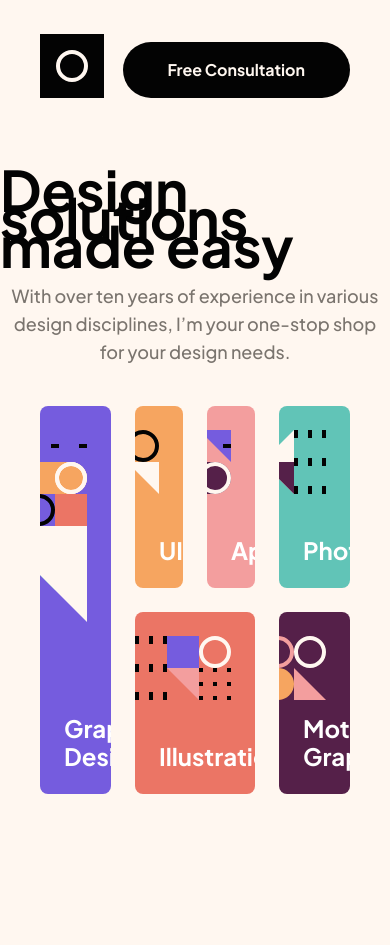
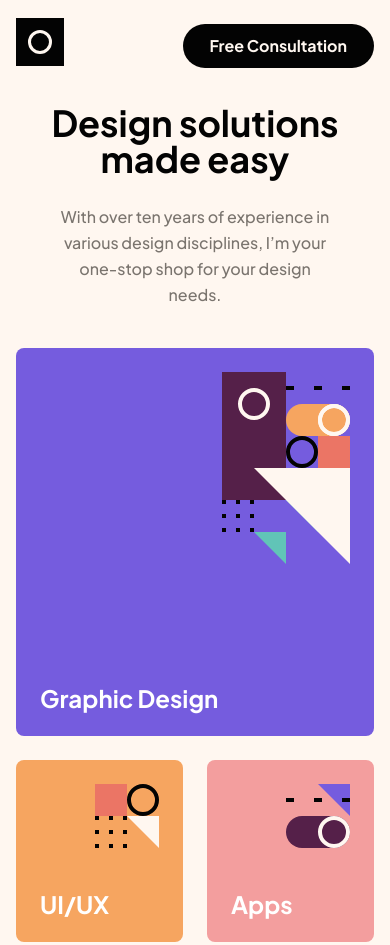
Before and after one commit to Ergashev95/single-page-design-portfolio, a plain HTML site: page index.html in a window 390 px wide. Shown: the top 945 px of the page. Before the commit the page ends 844 px from the top, so only its background shows below. Drawn offline with Linux system fonts and the light colour scheme.

Commit message:
header,skills section media finish

```diff
--- a/css/main.css
+++ b/css/main.css
@@ -80,7 +80,7 @@ body {
 
 /* SITE-HEADER */
 .site-header-hero {
-    padding-top: 34px;
+    padding-top: 38px;
     padding-bottom: 40px;
 
 }
@@ -110,7 +110,7 @@ body {
 
 }
 .site-headline {
-    margin-top: 70px;
+    margin-top: 66px;
     color: var(--Black);
     font-size: 56px;
     font-weight: 700;
@@ -128,9 +128,6 @@ body {
 /* SITE-HERO */
 
 /* SKILLS SECTION */
-.skills {
-}
-
 .skills-grid {
     display: grid;
     grid-template-columns: repeat(6,1fr);
--- a/css/media.css
+++ b/css/media.css
@@ -0,0 +1,50 @@
+@media only screen and (max-width: 768px) {
+    .site-headline {
+        font-size: 44px;
+        margin-top: 64px;
+    }
+    .site-hero {
+        row-gap: 27px;
+    }
+    .site-desc {
+        max-width: 573px;
+        width: 100%;
+    }
+    .skills-grid {
+        grid-template-columns: repeat(4,1fr);
+        grid-template-rows: repeat(3,1fr);
+    }
+}
+
+@media only screen and (max-width: 576px) {
+    .container {
+        padding-left: 16px;
+        padding-right: 16px;
+    }
+    .site-header-hero {
+        padding-top: 18px;
+    }
+    .site-headline {
+        font-size: 36px;
+        margin-top: 32px;
+        text-align: center;
+        line-height: 36px;
+    }
+    .site-desc {
+        max-width: 285px;
+        width: 100%;
+        font-size: 16px;
+        line-height: 26px;
+    }
+    .logo-image {
+        width: 48px;
+        height: 48px;
+    }
+    .btn-1 {
+        padding: 8px 27px;
+    }
+    .skills-grid {
+        grid-template-columns: repeat(2,1fr);
+        grid-template-rows: repeat(6,1fr);
+    }
+}
```
